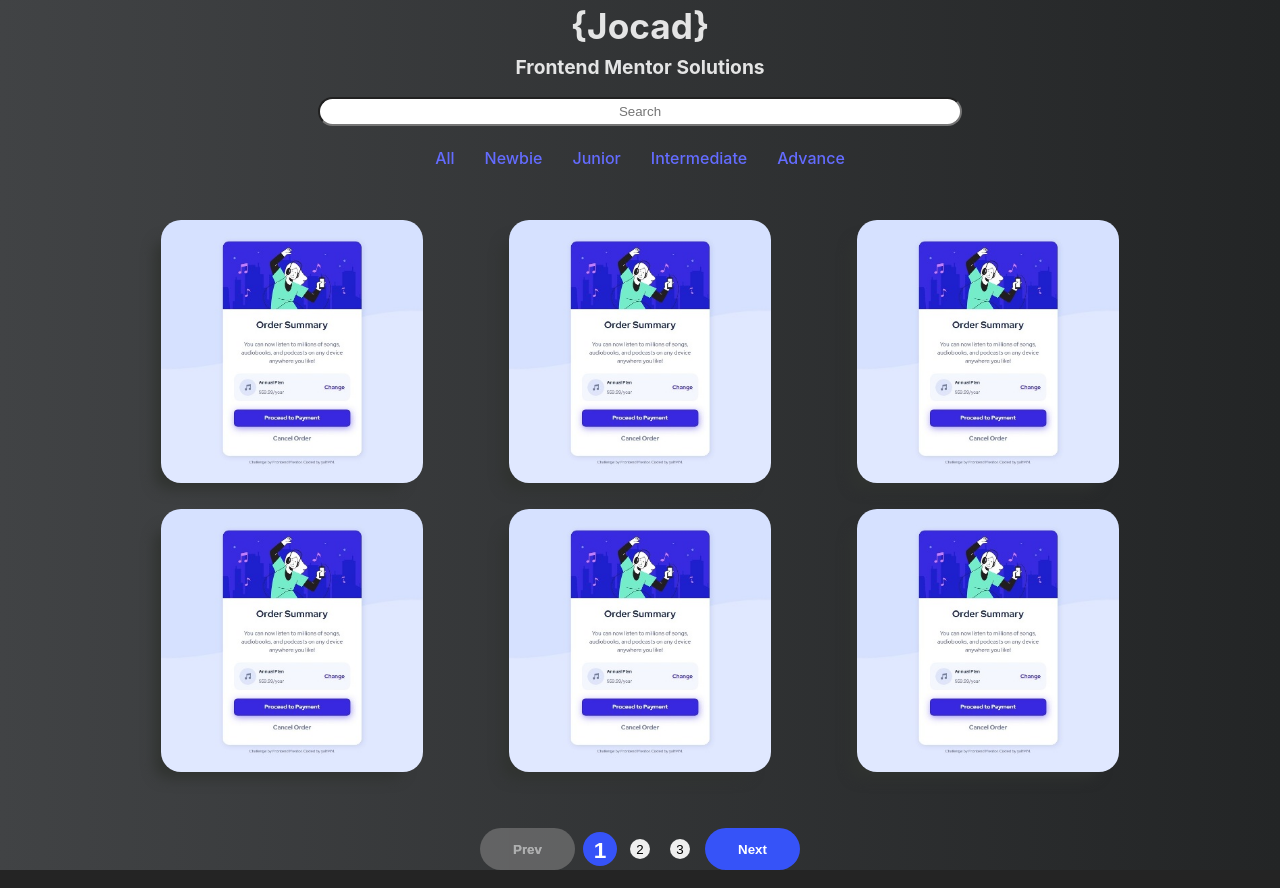
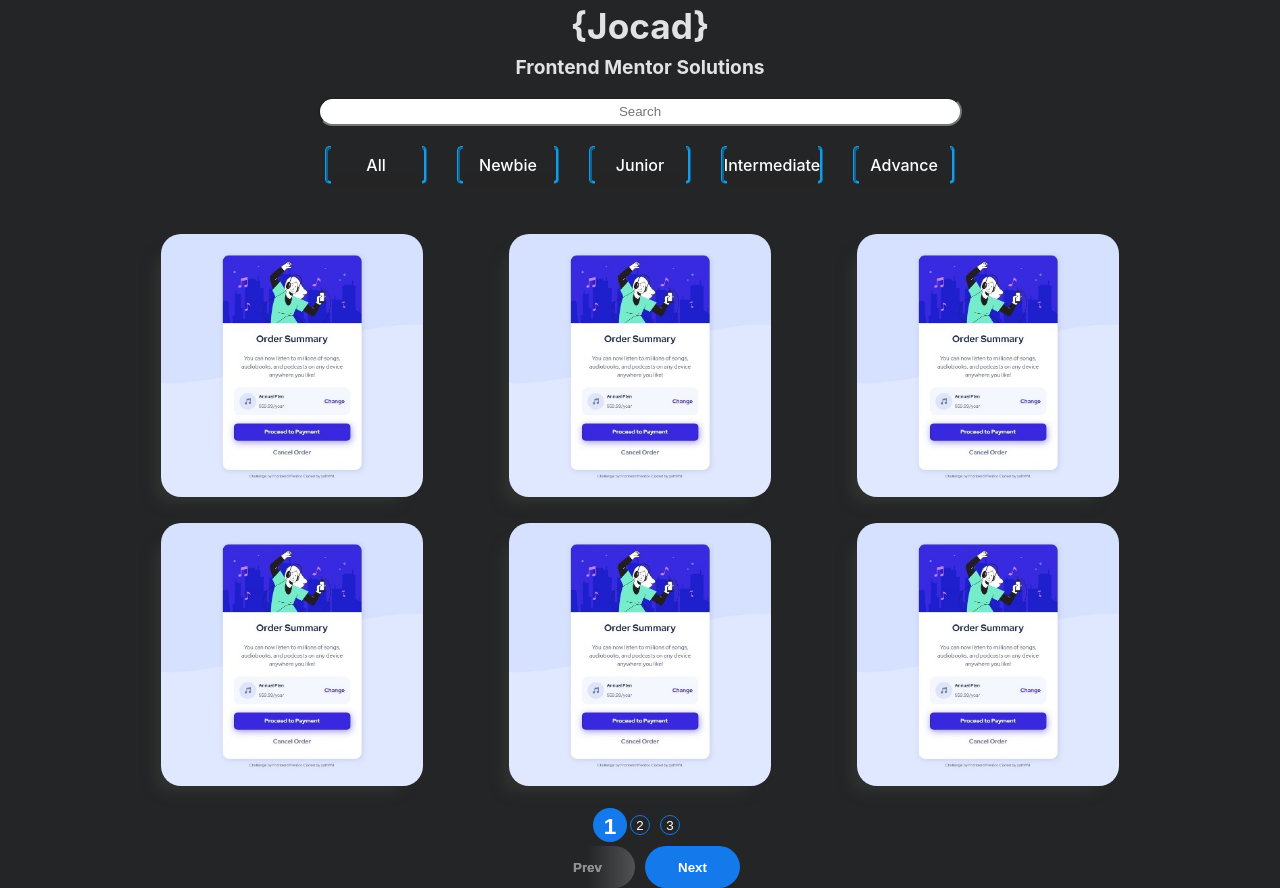
Before and after one commit to Jocad7/FMsolutions, a React (Vite) app: page / in a window 1280 px wide. Built offline with nearby package versions, Linux system fonts and the light colour scheme.

Commit message:
some styles added

```diff
--- a/src/App.css
+++ b/src/App.css
@@ -5,9 +5,9 @@
   text-align: center;
 }
 body{
-  background: #232526;  /* fallback for old browsers */
-  background: -webkit-linear-gradient(to right, #414345, #232526);  /* Chrome 10-25, Safari 5.1-6 */
-  background: linear-gradient(to right, #414345, #232526); /* W3C, IE 10+/ Edge, Firefox 16+, Chrome 26+, Opera 12+, Safari 7+ */
-
+  background-color: #232526;
 
 }
+header{
+  margin: 0 auto;
+}
--- /dev/null
+++ b/src/components/Categories/Categories.css
@@ -0,0 +1,71 @@
+*{
+  margin: 0;
+  padding: 0;
+}
+.Category_List{
+    list-style-type: none;
+    margin-top: 20px;
+    display: flex;
+    justify-content: center;
+    gap: 30px;
+  }
+
+  li {
+    display: flex;
+    place-items: center;
+    justify-content: center;
+    width: 6em;
+    position: relative;
+    height: 2em;
+    border: 3px ridge #149CEA;
+    outline: none;
+    background-color: transparent;
+    transition: 1s;
+    border-radius: 0.3em;
+    font-size: 16px;
+    font-weight: bold;
+    user-select: none;
+  }
+
+  li::after {
+    content: "";
+    position: absolute;
+    top: -10px;
+    left: 3%;
+    width: 95%;
+    height: 40%;
+    background-color: #232526;
+    transition: 0.5s;
+    transform-origin: center;
+  }
+
+  li::before {
+    content: "";
+    transform-origin: center;
+    position: absolute;
+    top: 80%;
+    left: 3%;
+    width: 95%;
+    height: 40%;
+    background-color: #242424;
+    transition: 0.5s;
+  }
+
+  li:hover::before, li:hover::after {
+    transform: scale(0)
+  }
+  [class="li_selected"]::before, [class="li_selected"]::after {
+    transform: scale(0)
+  }
+
+  li[class="li_selected"],li:hover {
+    box-shadow: inset 0px 0px 25px #1479EA;
+  }
+
+li>a{
+  color: white;
+  text-decoration: none;
+}
+li>a:hover{
+  color: inherit;
+}
--- a/src/components/Categories/Categories.jsx
+++ b/src/components/Categories/Categories.jsx
@@ -1,11 +1,21 @@
+import './Categories.css'
+import { useState } from "react"
+
 
 const Categories = ({categ})=> {
+    const [selected, setSelected] = useState(null)
     const ct = [...categ]
+
+    const handleClick = (index) => setSelected(index);
+
     return(
         <ul className="Category_List">
             {categ.map((cat,i)=>{
                 return (
-                <li key={i}>
+                <li key={i}
+                onClick={()=>handleClick(i)}
+                className={i==selected ? "li_selected":""}
+                >
                     <a href="#">
                         {cat}
                     </a>
--- a/src/components/Project_Container/Project_Container.css
+++ b/src/components/Project_Container/Project_Container.css
@@ -1,7 +1,7 @@
 
 .p_container{
     width: 80%;
-    margin: 50px auto;
+    margin: 50px auto 20px;
     display: grid;
     grid-template-columns: repeat(3, 1fr);
     grid-template-rows: repeat(auto-fill, minmax(100px, 1fr));
@@ -22,6 +22,7 @@
     cursor: pointer;
     width: 80%;
     height: 90%;
+    min-width: 150px;
     object-fit:cover;
     border-radius: 20px;
     overflow: hidden;
@@ -30,19 +31,33 @@
     box-shadow: -13px 13px 13px -7px rgba(48,51,48,1);
 }
 .pagination{
-    display: flex;
+    display: grid;
+    grid-template-areas:
+    "item1 item1"
+    "item2 item3";
     place-items: center;
     justify-content: center;
     gap: 10px;
+}
+.grid-item1{
+    grid-area: item1;
+}
+.grid-item2{
+    grid-area: item2;
+}
+.grid-item3{
+    grid-area: item3;
 }
 .pagination :active:not([disabled]){
     transform: scale(0.97);
 }
 .pagination :disabled{
-    background-color: gray;
-    opacity: .6;
+    background-color: transparent;
+    background-image: linear-gradient(to left, gray, transparent, transparent);
+    opacity: .5;
     cursor:default;
 }
+
 /*------------> Next, Prev button*/
 
 .paginationStepBtn {
@@ -52,7 +67,7 @@
     width: 95.02px;
     height: 42.66px;
     border: none;
-    background-color: #3653F8;
+    background-color: #1479EA;
     display: flex;
     justify-content: center;
     align-items: center;
@@ -142,12 +157,14 @@ transition: .7s;
     height: 20px;
     text-align: center;
     border-radius: 50%;
-    border: none;
-
+    border: solid 1px #1479EA;
+    background-color: transparent;
+    color: white;
+    cursor: pointer;
 }
 .active {
     transform: scale(1.7);
-    background-color: #3653F8;
+    background-color: #1479EA;
     font-weight: bold;
     color: white;
     transition: all .3s linear;
--- a/src/components/Project_Container/Project_Container.jsx
+++ b/src/components/Project_Container/Project_Container.jsx
@@ -29,8 +29,15 @@ const Project_Container = () =>{
 
         const getPageNumbers = ()=>{
             const totalPages = Math.ceil(data.length / itemsPerPage);
-            const pageNumbers = Array.from({length: totalPages},(_,i)=> i +1);
-            return pageNumbers;
+            // const pageNumbers = Array.from({length: totalPages},(_,i)=> i +1);
+            const pageNumbers = [];
+            const range = 2;
+            const min = Math.max(1,page - range);
+            const max = Math.min(totalPages, page + range);
+            for(let x = min; x <= max; x++){
+                pageNumbers.push(x)
+            };
+            return pageNumbers
         }
 
         return (
@@ -45,8 +52,19 @@ const Project_Container = () =>{
                 }
             </section>
             <div className="pagination"> {/* Agregar unos botones para cambiar la página */}
+                <div className="grid-item1">
+                {getPageNumbers()
+                    .map(number=>(
+                        <button
+                        key={number}
+                        onClick={()=>changePage(number)}
+                        className={number == page ? "paginationNumberBtn active": "paginationNumberBtn"}>
+                            {number}
+                        </button>
+                    ))}
+                </div>
                 <button
-                className="paginationStepBtn"
+                className="paginationStepBtn grid-item2"
                 onClick={() => changePage(page - 1)}
                 disabled = {page == 1}
                 >
@@ -63,16 +81,11 @@ const Project_Container = () =>{
                         <span>v</span>
                     </span>
                 </button>
-                {getPageNumbers().map(number=>(
-                    <button
-                    key={number}
-                    onClick={()=>changePage(number)}
-                    className={number == page ? "paginationNumberBtn active": "paginationNumberBtn"}>
-                        {number}
-                    </button>
-                ))}
+
+
+
                 <button
-                className="paginationStepBtn"
+                className="paginationStepBtn grid-item3"
                 onClick={() => changePage(page + 1)}
                 disabled={page == getPageNumbers()[getPageNumbers().length-1]}
                 >
--- a/src/data/projects.js
+++ b/src/data/projects.js
@@ -1,4 +1,88 @@
 let project_list=[
+    {
+        "name": "example...",
+        "imgsrc": "src/assets/order-summary-1.jpg"
+    },
+    {
+        "name": "example...",
+        "imgsrc": "src/assets/order-summary-1.jpg"
+    },
+    {
+        "name": "example...",
+        "imgsrc": "src/assets/order-summary-1.jpg"
+    },
+    {
+        "name": "example...",
+        "imgsrc": "src/assets/order-summary-1.jpg"
+    },
+    {
+        "name": "example...",
+        "imgsrc": "src/assets/order-summary-1.jpg"
+    },
+    {
+        "name": "example...",
+        "imgsrc": "src/assets/order-summary-1.jpg"
+    },
+    {
+        "name": "example...",
+        "imgsrc": "src/assets/order-summary-1.jpg"
+    },
+    {
+        "name": "example...",
+        "imgsrc": "src/assets/order-summary-1.jpg"
+    },
+    {
+        "name": "example...",
+        "imgsrc": "src/assets/order-summary-1.jpg"
+    },
+    {
+        "name": "example...",
+        "imgsrc": "src/assets/order-summary-1.jpg"
+    },
+    {
+        "name": "example...",
+        "imgsrc": "src/assets/order-summary-1.jpg"
+    },
+    {
+        "name": "example...",
+        "imgsrc": "src/assets/order-summary-1.jpg"
+    },
+    {
+        "name": "example...",
+        "imgsrc": "src/assets/order-summary-1.jpg"
+    },
+    {
+        "name": "example...",
+        "imgsrc": "src/assets/order-summary-1.jpg"
+    },
+    {
+        "name": "example...",
+        "imgsrc": "src/assets/order-summary-1.jpg"
+    },
+    {
+        "name": "example...",
+        "imgsrc": "src/assets/order-summary-1.jpg"
+    },
+    {
+        "name": "example...",
+        "imgsrc": "src/assets/order-summary-1.jpg"
+    },
+    {
+        "name": "example...",
+        "imgsrc": "src/assets/order-summary-1.jpg"
+    },
+    {
+        "name": "example...",
+        "imgsrc": "src/assets/order-summary-1.jpg"
+    },
+    {
+        "name": "example...",
+        "imgsrc": "src/assets/order-summary-1.jpg"
+    },
+    {
+        "name": "example...",
+        "imgsrc": "src/assets/order-summary-1.jpg"
+    },
     {
         "name": "example...",
         "imgsrc": "src/assets/order-summary-1.jpg"
--- a/src/index.css
+++ b/src/index.css
@@ -50,10 +50,3 @@ h2 {
   text-align: center;
   border-radius: 20px;
 }
-.Category_List{
-  list-style-type: none;
-  margin-top: 20px;
-  display: flex;
-  justify-content: center;
-  gap: 30px;
-}
```
